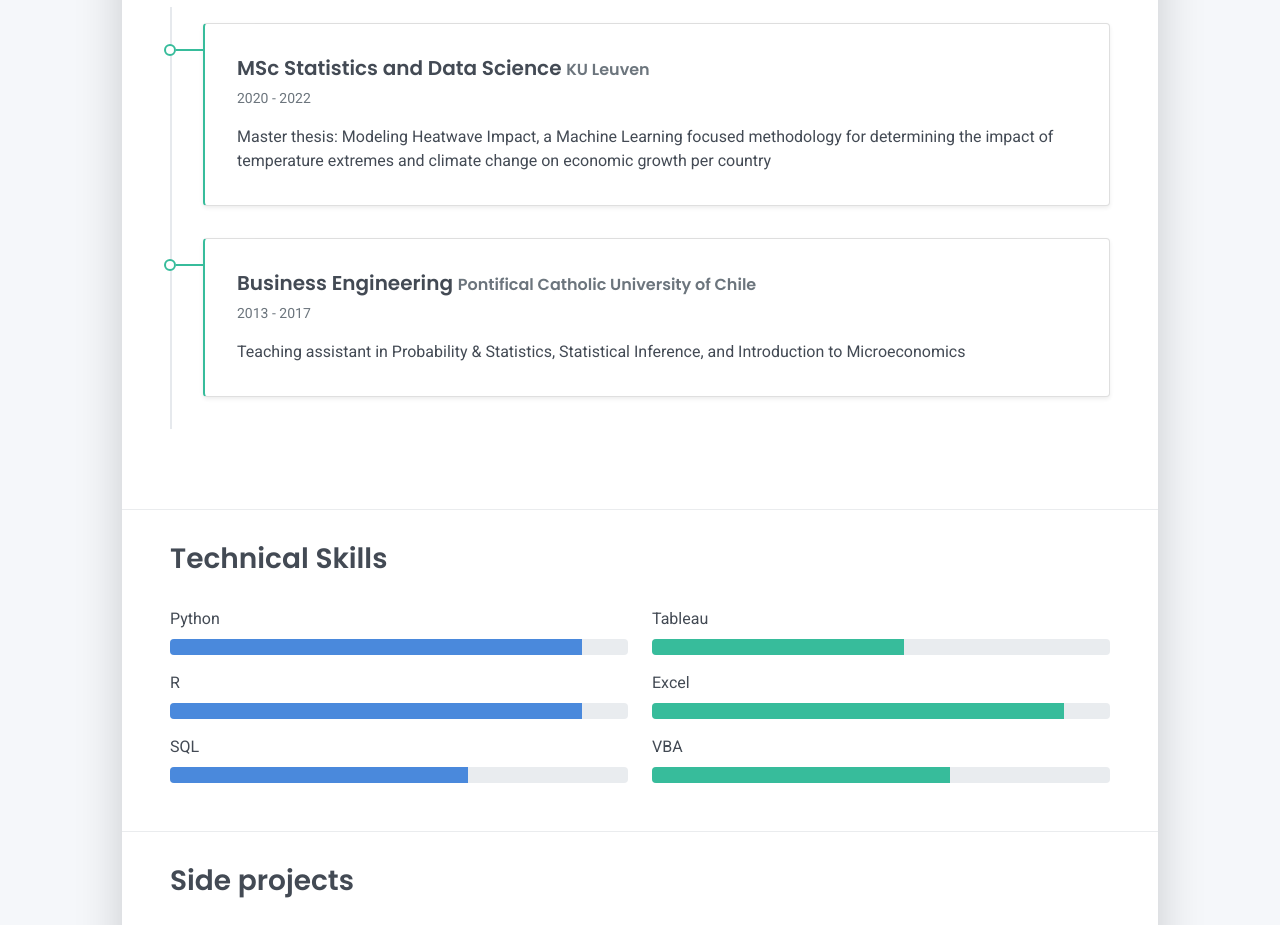
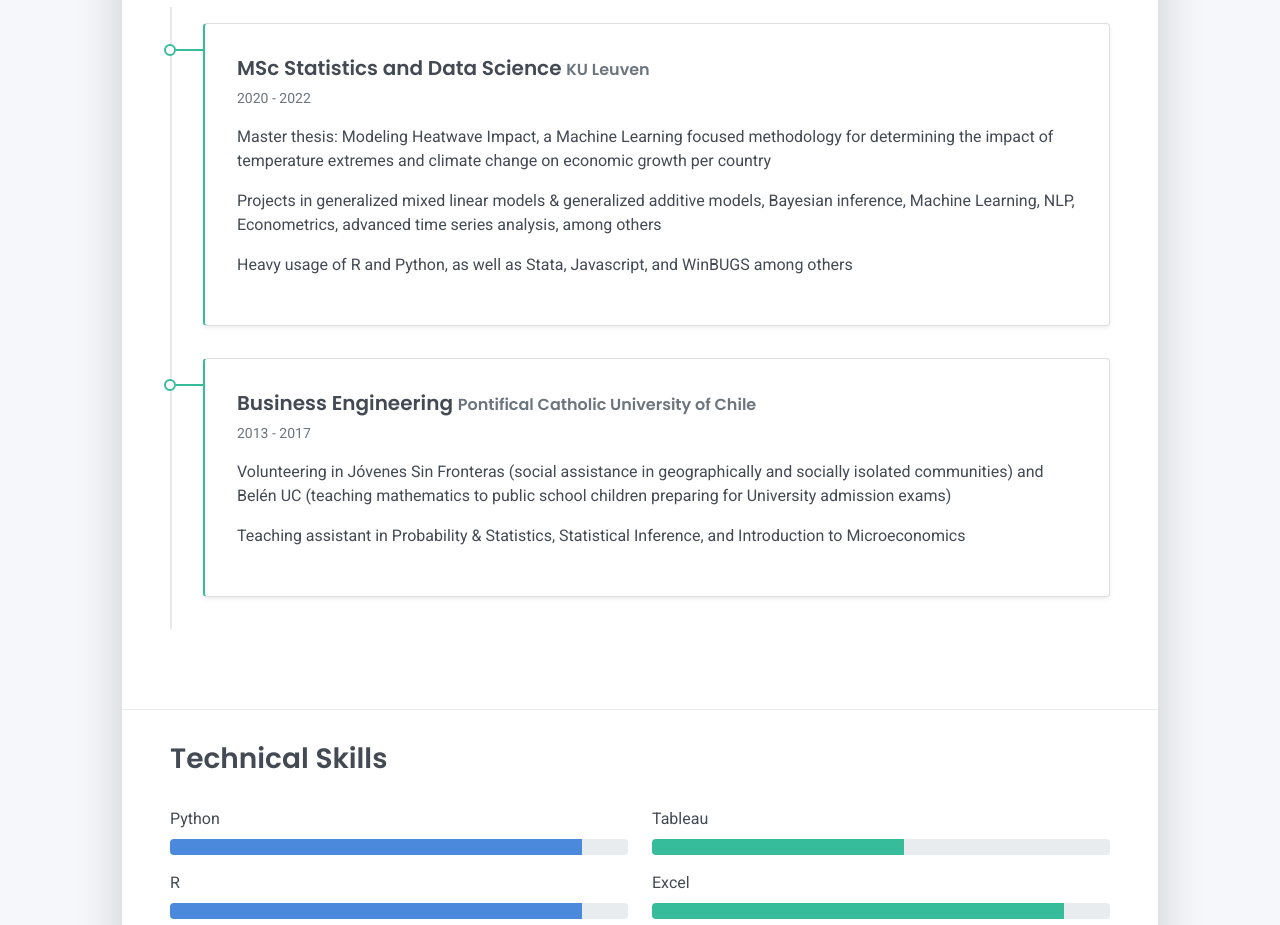
Before and after one commit to ncozzi/ncozzi.github.io, a plain HTML site: page index.html in a window 1280 px wide. Shown: the part 1940-2865 px from the top of the page. Drawn offline with Linux system fonts and the light colour scheme.

Commit message:
Update index.html

```diff
--- a/index.html
+++ b/index.html
@@ -128,14 +128,22 @@
         <div class="card-body">
           <div class="h5 mb-1">MSc Statistics and Data Science <span class="text-muted h6">KU Leuven</span></div>
           <div class="text-muted text-small mb-2">2020 - 2022</div>
-          <div>Master thesis: Modeling Heatwave Impact, a Machine Learning focused methodology for determining the impact of temperature extremes and climate change on economic growth per country</div>
+          <div>
+            <p>Master thesis: Modeling Heatwave Impact, a Machine Learning focused methodology for determining the impact of temperature extremes and climate change on economic growth per country</p>
+            <p>Projects in generalized mixed linear models & generalized additive models, Bayesian inference, Machine Learning, NLP, Econometrics, advanced time series analysis, among others</p>
+            <p>Heavy usage of R and Python, as well as Stata, Javascript, and WinBUGS among others</p>
+          </div>
         </div>
       </div>
       <div class="timeline-card timeline-card-success card shadow-sm">
         <div class="card-body">
           <div class="h5 mb-1">Business Engineering <span class="text-muted h6">Pontifical Catholic University of Chile</span></div>
           <div class="text-muted text-small mb-2">2013 - 2017</div>
-          <div>Teaching assistant in Probability & Statistics, Statistical Inference, and Introduction to Microeconomics</div>
+          <div>
+            <p>Volunteering in
+              Jóvenes Sin Fronteras (social assistance in geographically and socially isolated communities) and Belén UC (teaching mathematics to public school children preparing for University admission exams)</p>
+            <p>Teaching assistant in Probability & Statistics, Statistical Inference, and Introduction to Microeconomics</p>
+          </div>
         </div>
       </div>
     </div>
```
